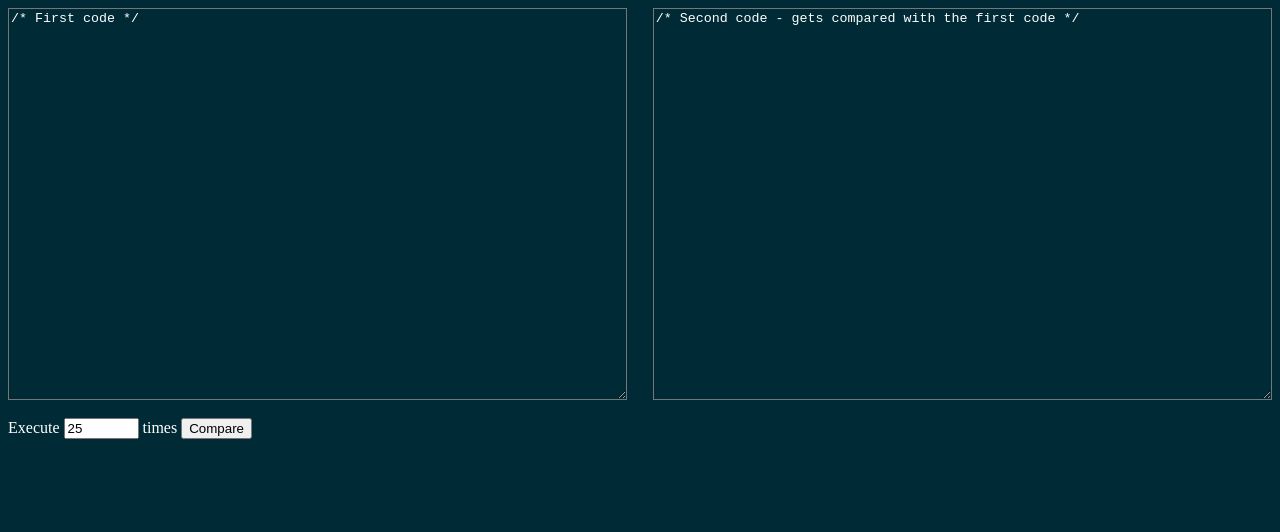
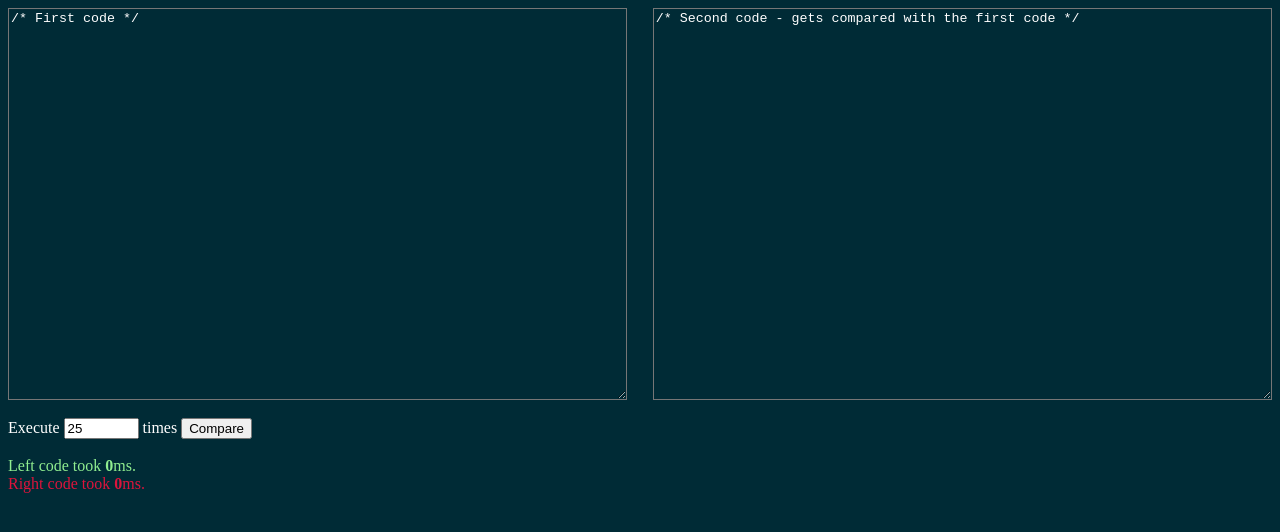
Before and after one commit to y21/fn-compare, a plain HTML site: page index.html in a window 1280 px wide. Both pictures are taken after a click on the button "Compare". Drawn offline with Linux system fonts and the light colour scheme.

Commit message:
Beautified, added colors

```diff
--- a/index.html
+++ b/index.html
@@ -29,6 +29,9 @@
             .green {
                 color: lightgreen;
             }
+            .red {
+                color: Crimson;
+            }
             #debug {
                 display: none;
             }
@@ -39,15 +42,12 @@
         <textarea id="input2">/* Second code - gets compared with the first code */</textarea>
         <div id="buttons"><br/>
             Execute <input type="number" id="repeat" value="25" /> times <button id="comp">Compare</button>
-        </div>
-        <br/><br/><br/><br/><br/><br/><br/><br/>
+        </div> <br/>
         <div id="debug">
         </div>
     </body>
     <script>
         document.getElementById('comp').addEventListener('click', () => {
-            document.getElementById('debug').style.display = 'block';
-
             let evalInput = [ document.getElementById('input1').value, document.getElementById('input2').value ], evalOutput = [], timestamps = [];
             let fastest = null;
             timestamps[0] = Date.now();
@@ -65,7 +65,9 @@
             timestamps[3] = Date.now();
             if(timestamps[1] - timestamps[0] > timestamps[3] - timestamps[2]) fastest = 2;
             else fastest = 1;
-            document.getElementById('debug').innerHMTL = 'test';
+            document.getElementById('debug').innerHTML = "<span class='" + (fastest==1?"green":"red") + "'>Left code took <b>" + (timestamps[1]-timestamps[0]) + "</b>ms.</span><br/>";
+            document.getElementById('debug').innerHTML += "<span class='" + (fastest==2?"green":"red") + "'>Right code took <b>" + (timestamps[3]-timestamps[2]) + "</b>ms.</span><br/>";
+            document.getElementById('debug').style.display = 'block';
         });
     </script>
 </html>
```
